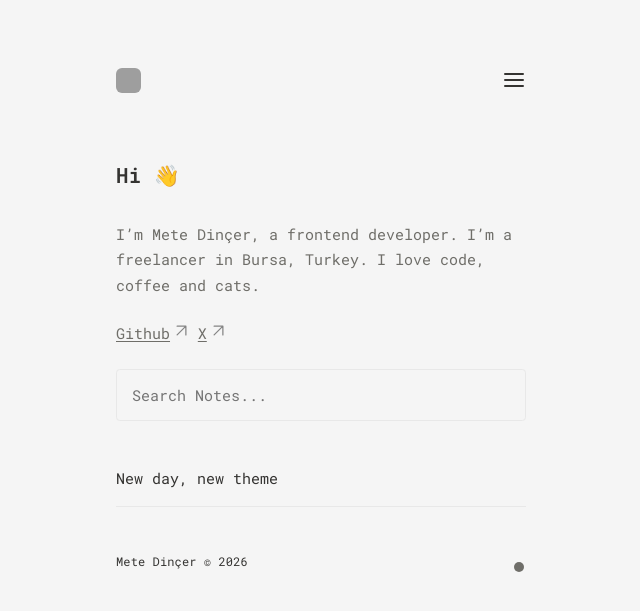
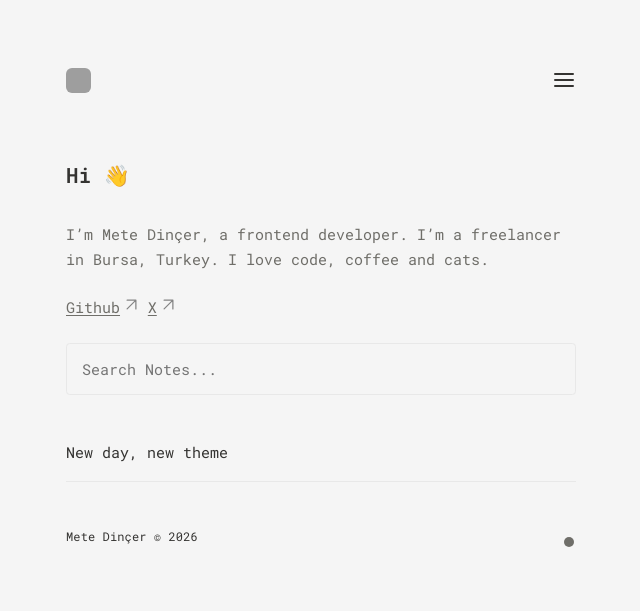
Before and after one commit to medincer/medincer.github.io, a Jekyll site: the page built from pages/index.md, in a window 1280 px wide. Shown: the top 611 px of the page, without its empty margins (319-959 px from the left). Built offline with Jekyll 4.4.1, drawn with Linux system fonts in a browser that asks for light colours; grey boxes are pictures that could not be loaded.

Commit message:
Increase max-width from 500px to 600px

```diff
--- a/assets/css/style.css
+++ b/assets/css/style.css
@@ -18,7 +18,7 @@
   --space-lg: 2rem;
   --space-xl: 3rem;
 
-  --max-width: 500px;
+  --max-width: 600px;
   --line-height: 1.5;
 
   /* 5-level typography scale (1rem = 15px) */
```
